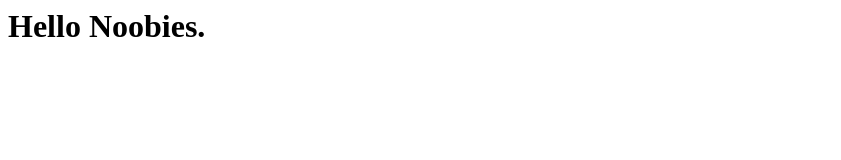
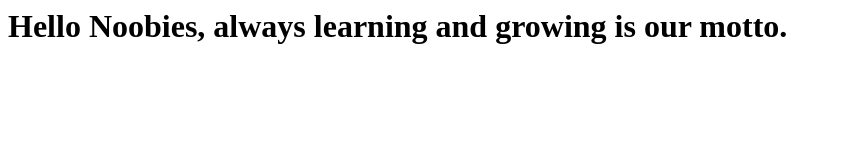
Before and after one commit to vradhi/learnang-test, a plain HTML site: page index.html in a window 1280 px wide. Shown: the whole page, without its empty margins (0-841 px from the left). Drawn offline with Linux system fonts and the light colour scheme.

Commit message:
Second successful commit

```diff
--- a/index.html
+++ b/index.html
@@ -4,6 +4,6 @@
         <title>Hello NG!</title>
     </head>
     <body>
-     <h1>Hello Noobies.</h1>
+     <h1>Hello Noobies, always learning and growing is our motto.</h1>
     </body>
 </html>
```
